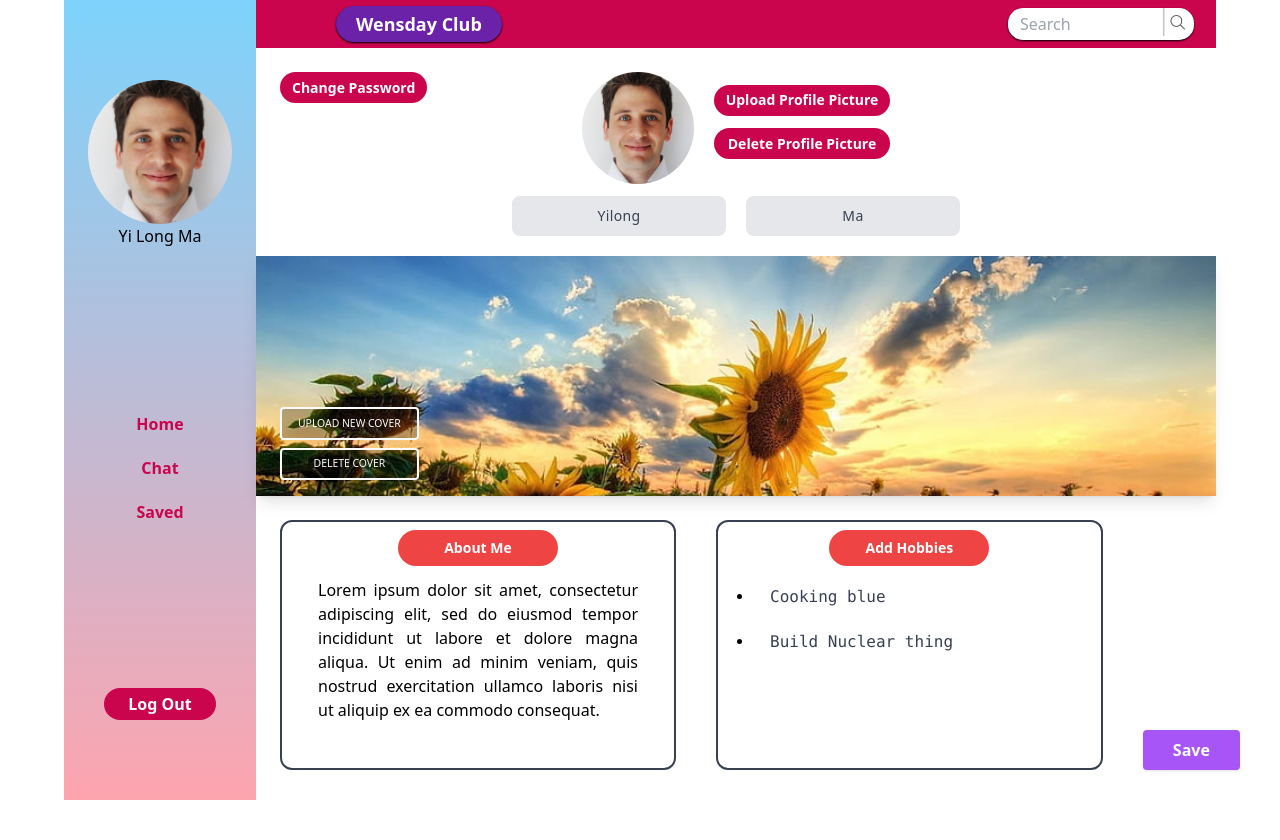
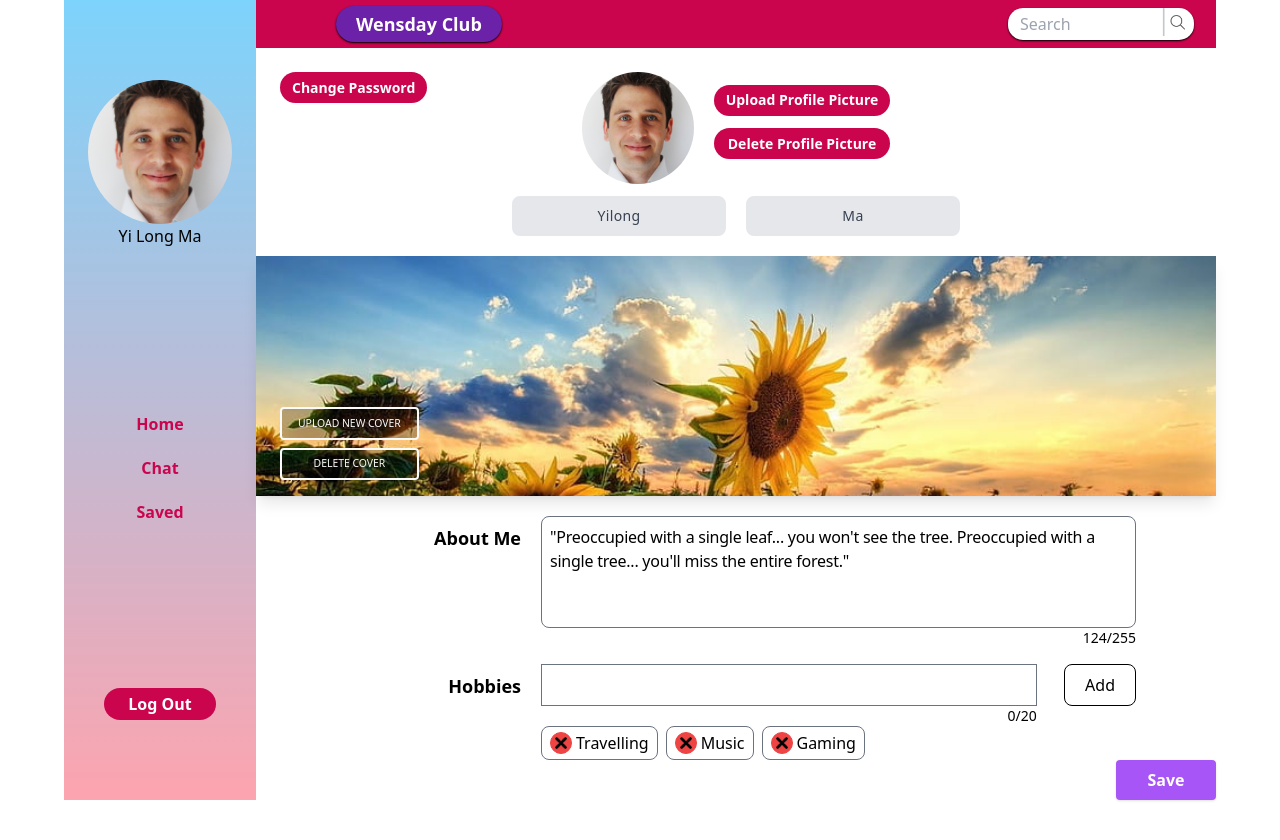
Before and after one commit to eavlongs/Wensday-Club, a Next.js app in the folder wensday-club-main/: page /profile/edit in a window 1280 px wide. Shown: the top 840 px of the page. Built offline with nearby package versions, Linux system fonts and the light colour scheme.

Commit message:
changed the layout of about me and hobbies in the edit page

```diff
--- a/wensday-club-main/app/(protected)/SidebarButton.tsx
+++ b/wensday-club-main/app/(protected)/SidebarButton.tsx
@@ -24,7 +24,7 @@ export default function SidebarButton({
         "text-debian-red hover:text-white hover:bg-debian-red";
 
     return (
-        <Link href={text === "home" ? "/" : text} tabIndex={-1}>
+        <Link href={text === "home" ? "/" : "/" + text} tabIndex={-1}>
             <button
                 className={
                     sidebarClassName +
--- a/wensday-club-main/app/(protected)/profile/edit/page.tsx
+++ b/wensday-club-main/app/(protected)/profile/edit/page.tsx
@@ -2,12 +2,65 @@
 import ChangePassword from "@/components/ChangePassword";
 import Layout from "@/components/Layout";
 import Image from "next/image";
-import { useState } from "react";
+import { MutableRefObject, useRef, useState } from "react";
+import "@/app/globals.css";
+import { titleCase } from "@/app/helper";
+
+interface HobbyType {
+    id: string;
+    hobby: string;
+}
+
+let initialHobbies: Array<HobbyType> = [
+    {
+        id: "id123",
+        hobby: "Travelling",
+    },
+    {
+        id: "id234",
+        hobby: "Music",
+    },
+    {
+        id: "id345",
+        hobby: "Gaming",
+    },
+];
 
 export default function Page() {
+    const hobbyInput = useRef<HTMLInputElement>(null);
     const [editPassword, setEditPassword] = useState(false);
     const [firstName, setFirstName] = useState("Yilong");
     const [lastName, setLastName] = useState("Ma");
+    const [aboutMe, setAboutMe] = useState(
+        `"Preoccupied with a single leaf... you won't see the tree. Preoccupied with a single tree... you'll miss the entire forest."`
+    );
+    const [hobby, setHobby] = useState("");
+    const [allHobbies, setAllHobbies] = useState(initialHobbies);
+
+    function addNewHobby() {
+        if (hobby.length === 0) return;
+        if (allHobbies.length === 10) {
+            alert("You can only have a maximum of 10 hobbies");
+            return;
+        }
+        let newHobby: HobbyType = {
+            id: "id" + new Date().getTime(),
+            hobby: titleCase(hobby),
+        };
+
+        allHobbies.push(newHobby);
+        setHobby("");
+
+        hobbyInput.current?.focus();
+    }
+
+    function removeHobby(id: string) {
+        setAllHobbies(
+            allHobbies.filter((hobbyObject) => {
+                return hobbyObject.id != id;
+            })
+        );
+    }
     return (
         <Layout>
             <div className='w-full border-gray-700 pb-10'>
@@ -86,57 +139,92 @@ export default function Page() {
                         </button>
                     </div>
                 </div>
-                <div className='buttom w-full mt-6 ml-6 flex gap gap-x-10'>
-                    <div className='flex flex-col md:w-[200px] lg:w-[400px] h-[250px] pt-2 pb-4 px-2 border-2 border-gray-700 rounded-xl '>
-                        <p className='md:w-[100px] lg:w-[160px] bg-red-500 text-white font-bold py-2 px-1 rounded-full text-sm text-center mx-auto'>
+                <div className='mx-20 mt-5 grid grid-cols-4 gap-x-5 gap-y-4'>
+                    <p className='text-lg font-bold mt-2 col-span-1 text-end'>
                         About Me
                     </p>
+                    <div className='col-span-3 flex flex-col '>
                         <textarea
-                            cols={36}
-                            name='commentfield'
-                            defaultValue={
-                                "Lorem ipsum dolor sit amet, consectetur adipiscing elit, sed do eiusmod tempor incididunt ut labore et dolore magna aliqua. Ut enim ad minim veniam, quis nostrud exercitation ullamco laboris nisi ut aliquip ex ea commodo consequat. "
+                            className='hide-scrollbar min-h-[7rem] resize-none outline-gray-400 border-[1px] border-gray-500 rounded-lg p-2 tracking-[-0.015rem]'
+                            onChange={(e) => {
+                                if (e.target.value.length <= 255)
+                                    setAboutMe(e.target.value);
+                            }}
+                            maxLength={255}
+                        >
+                            {aboutMe}
+                        </textarea>
+                        <span
+                            className={
+                                "block ml-auto text-sm" +
+                                (aboutMe.length === 255 ? " text-red-500" : "")
                             }
-                            className='flex-1 mt-3 mx-7 focus:outline-none text-justify  md:w-[100px] lg:w-[320px] resize-none'
-                        />
-
-                        {/* <div className='About_Me_text font-mono font-size-sm '>
-                                <input
-                                    className=" h-[100px] appearance-none rounded w-full py-2 px-4 text-gray-700  focus:outline-none focus:bg-white focus:border-purple-500 "
-                                    id="inline-full-name"
-                                    type="text"
-                                    defaultValue="Yilong"
-                                />
-                         </div> */}
+                        >
+                            {aboutMe.length}/255
+                        </span>
                     </div>
 
-                    <div className='w-[400px] h-[250px] pt-2 px-9 border-2 border-gray-700 rounded-xl'>
-                        <p className='w-[160px] bg-red-500  text-white font-bold py-2 px-3 rounded-full text-sm text-center mx-auto'>
-                            Add Hobbies
+                    <p className='text-lg font-bold mt-2 col-span-1 text-end'>
+                        Hobbies
                     </p>
-                        <div className='About_Me_text font-mono font-size-sm mt-2'>
-                            <ul className='list-disc'>
-                                <li>
-                                    <div className='input-hobbie-text font-mono font-size-sm '>
+                    <div className='col-span-3'>
+                        <div className='flex'>
+                            <div className='flex flex-col w-5/6'>
                                 <input
-                                            className=' h-[45px] appearance-none rounded w-full py-2 px-4 text-gray-700  focus:outline-none focus:bg-white focus:border-purple-500 '
-                                            id='inline-full-name'
                                     type='text'
-                                            defaultValue='Cooking blue'
+                                    className='block w-full outline-gray-400 px-2 py-2 border-[1px] border-gray-500'
+                                    value={hobby}
+                                    ref={hobbyInput}
+                                    onKeyDown={(e) => {
+                                        if (e.key === "Enter") addNewHobby();
+                                    }}
+                                    onChange={(e) => {
+                                        if (e.target.value.length <= 20)
+                                            setHobby(e.target.value);
+                                    }}
                                 />
+                                <span
+                                    className={
+                                        "block ml-auto text-sm" +
+                                        (hobby.length === 20
+                                            ? " text-red-500"
+                                            : "")
+                                    }
+                                >
+                                    {hobby.length}/20
+                                </span>
                             </div>
-                                </li>
-                                <li>
-                                    <div className='input-hobbie-text font-mono font-size-sm '>
-                                        <input
-                                            className=' h-[45px] appearance-none rounded w-full py-2 px-4 text-gray-700  focus:outline-none focus:bg-white focus:border-purple-500 '
-                                            id='inline-full-name'
-                                            type='text'
-                                            defaultValue='Build Nuclear thing'
+                            <button
+                                className='block self-start ml-auto py-2 px-5 border-[1px] border-black hover:bg-blue-200 active:bg-blue-300 rounded-lg'
+                                onClick={addNewHobby}
+                            >
+                                Add
+                            </button>
+                        </div>
+                        {allHobbies.map((hobbyObject) => (
+                            <div
+                                className='inline-block mr-2 border-[1px] border-gray-500 rounded-lg py-1 px-2 cursor-default hover:border-gray-600'
+                                key={hobbyObject.id}
+                            >
+                                <div
+                                    className='flex items-center gap-x-1'
+                                    onClick={() => {
+                                        removeHobby(hobbyObject.id);
+                                    }}
+                                >
+                                    <div className='flex items-center border-[1px] border-red-500 bg-red-500 p-1 rounded-full'>
+                                        <button className='relative w-3 aspect-square'>
+                                            <Image
+                                                src='/remove.png'
+                                                fill
+                                                alt='remove icon'
                                             />
+                                        </button>
                                     </div>
-                                </li>
-                            </ul>
+                                    <p>{hobbyObject.hobby}</p>
+                                </div>
+                            </div>
+                        ))}
                     </div>
                 </div>
 
@@ -147,7 +235,6 @@ export default function Page() {
                     Save
                 </button>
             </div>
-            </div>
             {editPassword ? (
                 <ChangePassword onExitPopup={() => setEditPassword(false)} />
             ) : null}
--- a/wensday-club-main/app/globals.css
+++ b/wensday-club-main/app/globals.css
@@ -4,6 +4,15 @@
 
 :root {
     --sidebar-width: min(310px, 15vw);
+}
+
+.hide-scrollbar::-webkit-scrollbar {
+    display: none;
+}
+
+.hide-scrollbar {
+    -ms-overflow-style: none;
+    scrollbar-width: none;
 }
 
 .flex-center {
--- a/wensday-club-main/app/helper.ts
+++ b/wensday-club-main/app/helper.ts
@@ -9,3 +9,10 @@ export function formatCompactNumber(number: number): string | number {
     }
     return number;
 }
+
+export function titleCase(str: string) {
+    return str
+        .split(" ")
+        .map((word) => word[0].toUpperCase() + word.slice(1).toLowerCase())
+        .join(" ");
+}
```
Lines whose indentation alone changed are shown as unchanged.
